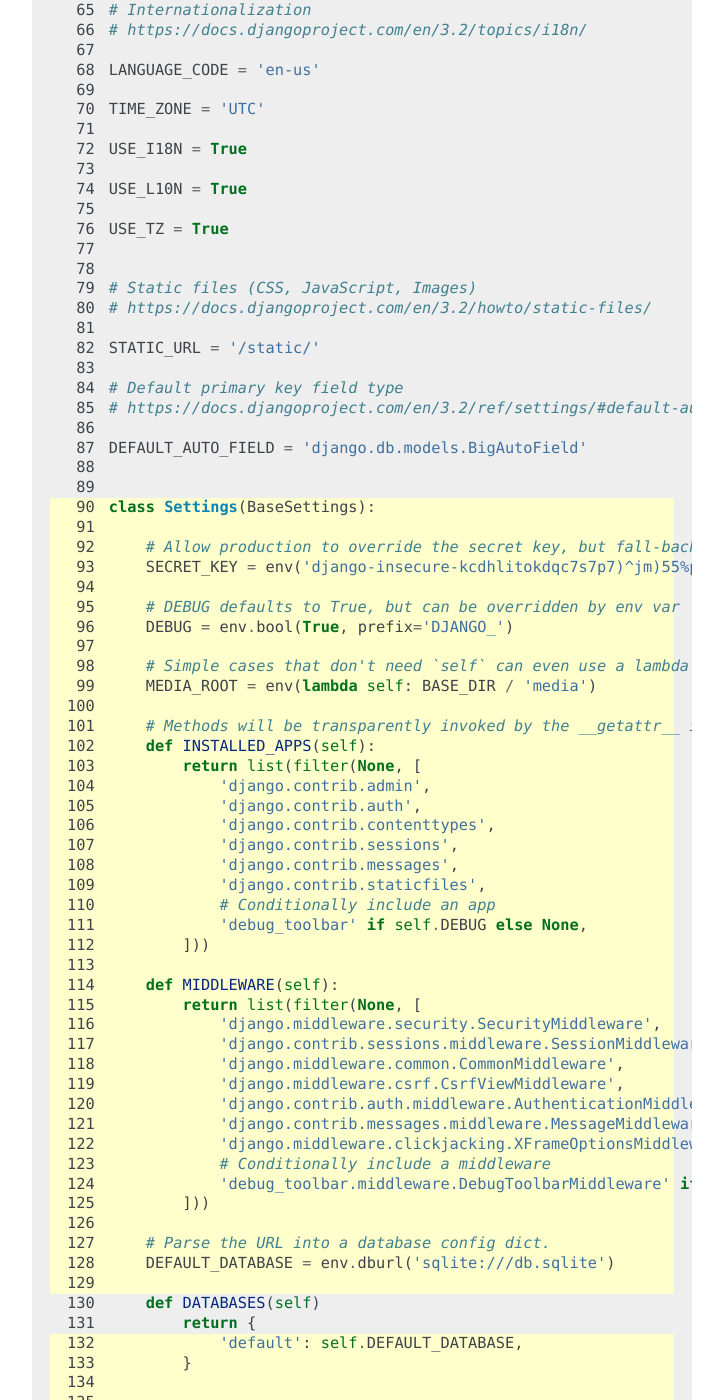
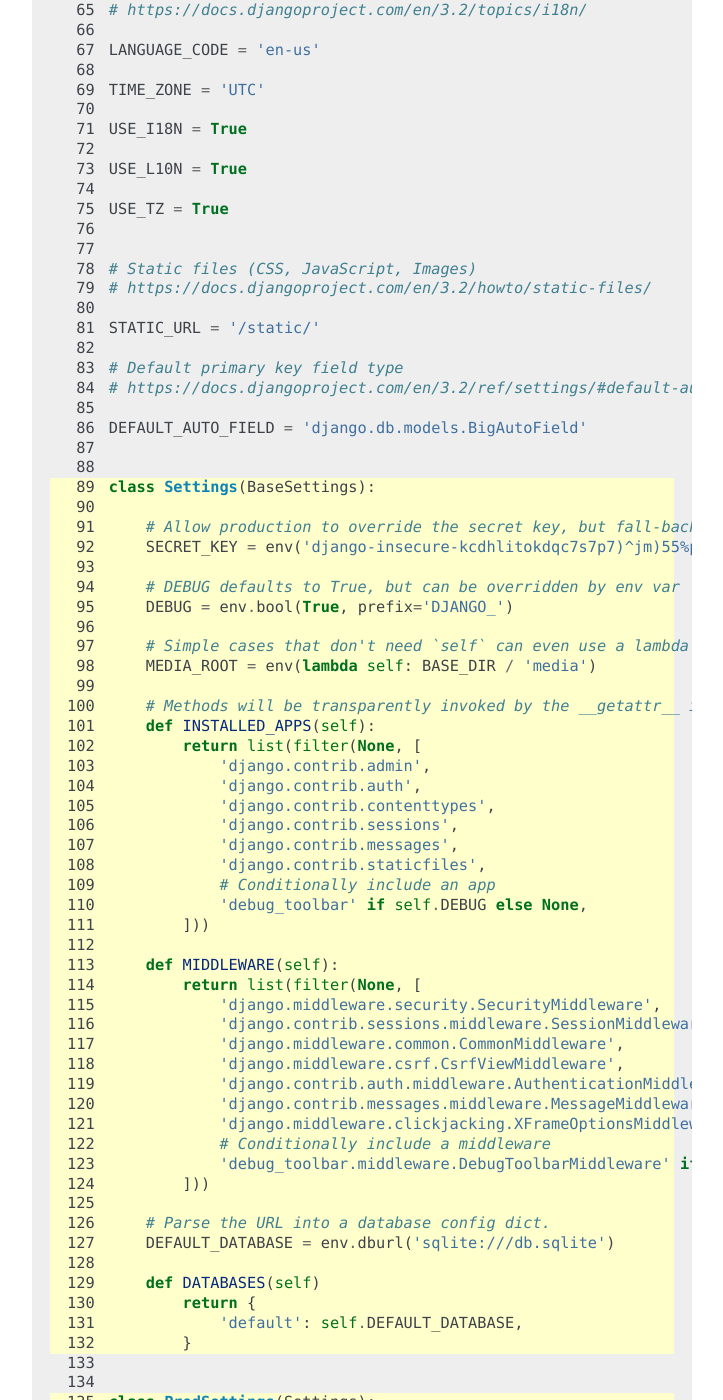
Before and after one commit to funkybob/django-classy-settings, a Sphinx documentation site: the page built from docs/index.rst, in a window 1280 px wide and 1400 px high, scrolled down 2038 px. Shown: the whole window, without its empty margins (388-1111 px from the left). Built offline with Sphinx 7.4.7, drawn with Linux system fonts in a browser that asks for light colours; some of the changed lines change nothing that is shown; some of the changed text lies outside the part shown.

Commit message:
Fix highlights in docs example

```diff
--- a/docs/index.rst
+++ b/docs/index.rst
@@ -41,7 +41,7 @@
 .. code-block:: python
    :caption: settings.py
    :linenos:
-   :emphasize-lines: 15,90-129,132-140,142-144
+   :emphasize-lines: 15,89-132,135-143,145-147
 
     """
     Django settings for dummy project.
@@ -105,7 +105,6 @@
             'NAME': 'django.contrib.auth.password_validation.NumericPasswordValidator',
         },
     ]
-
 
     # Internationalization
     # https://docs.djangoproject.com/en/3.2/topics/i18n/
```
